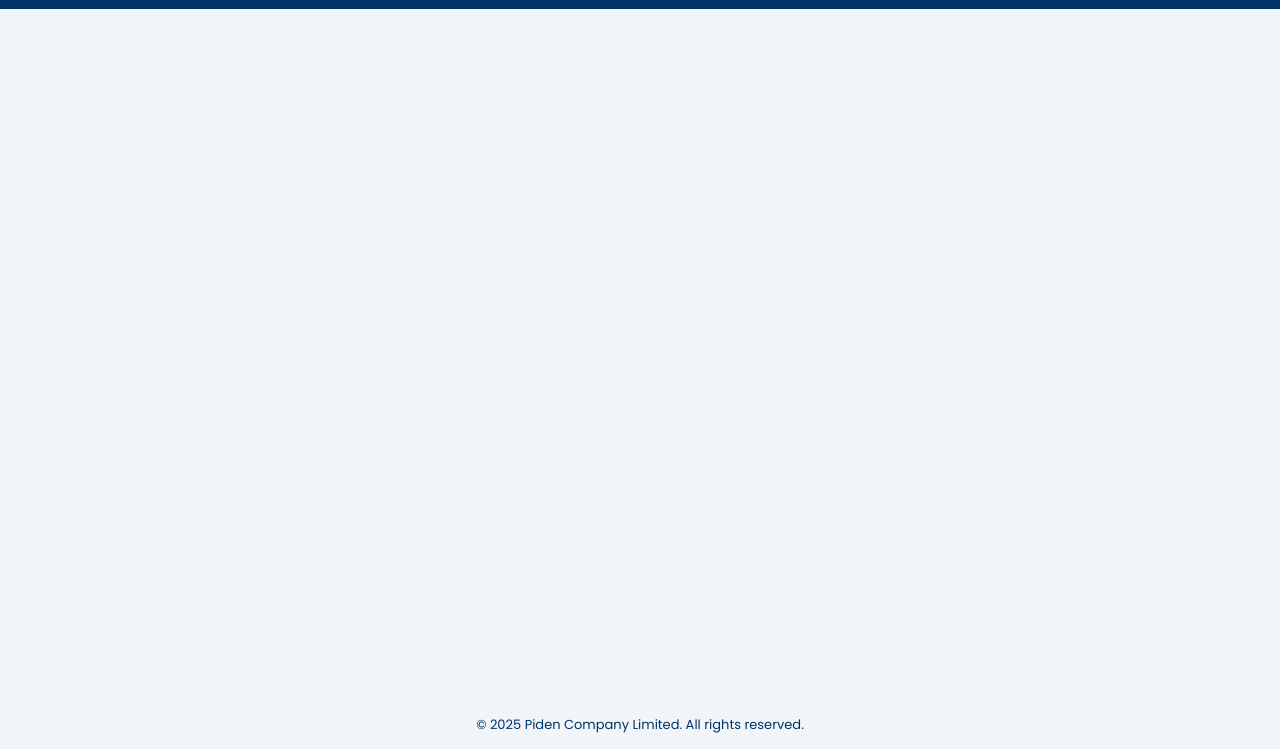
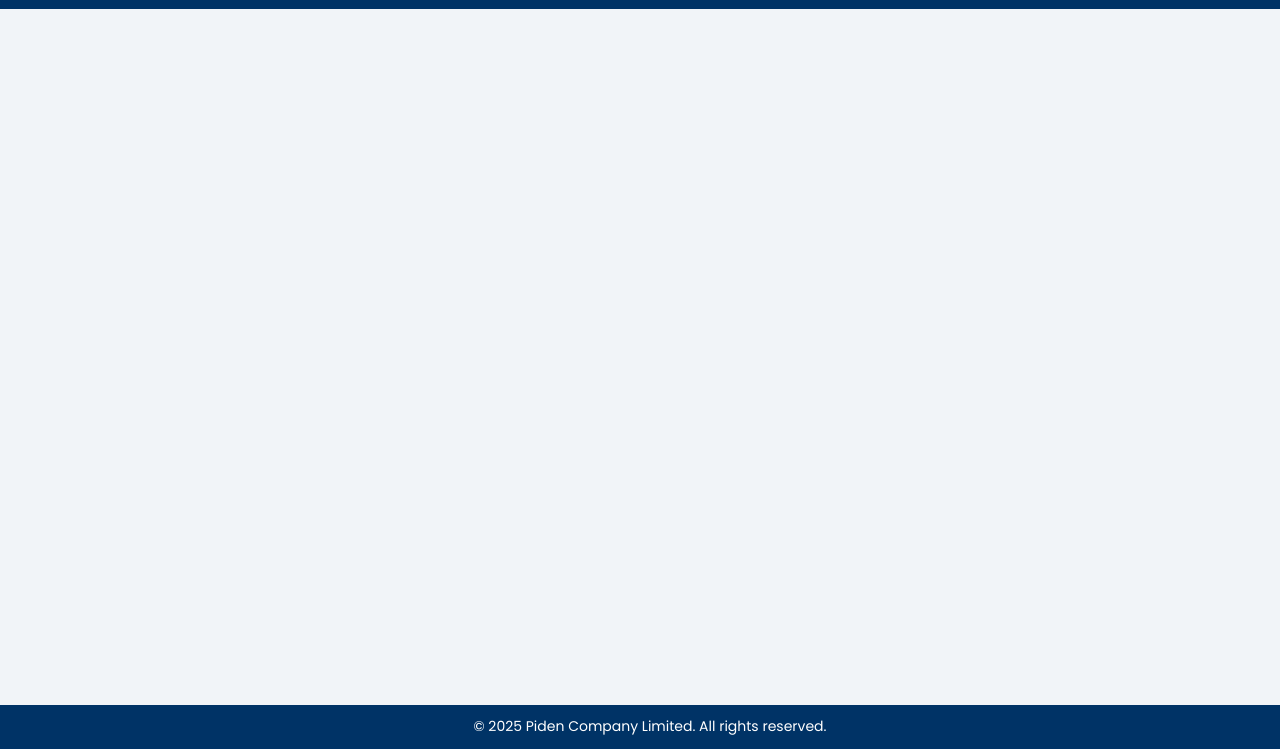
Before and after one commit to den7yvon/POS-SHOP-1, a plain HTML site: page dashboard.html in a window 1280 px wide. Shown: the part 51-800 px from the top of the page. Drawn offline with Linux system fonts and the light colour scheme; sample sign-in values are in the browser's storage.

Commit message:
Update dashboard.html

```diff
--- a/dashboard.html
+++ b/dashboard.html
@@ -46,7 +46,7 @@
   </main>
 
   <!-- Footer -->
-  <footer>
+  <footer class="foot">
     &copy; 2025 Piden Company Limited. All rights reserved.
   </footer>
 
```
